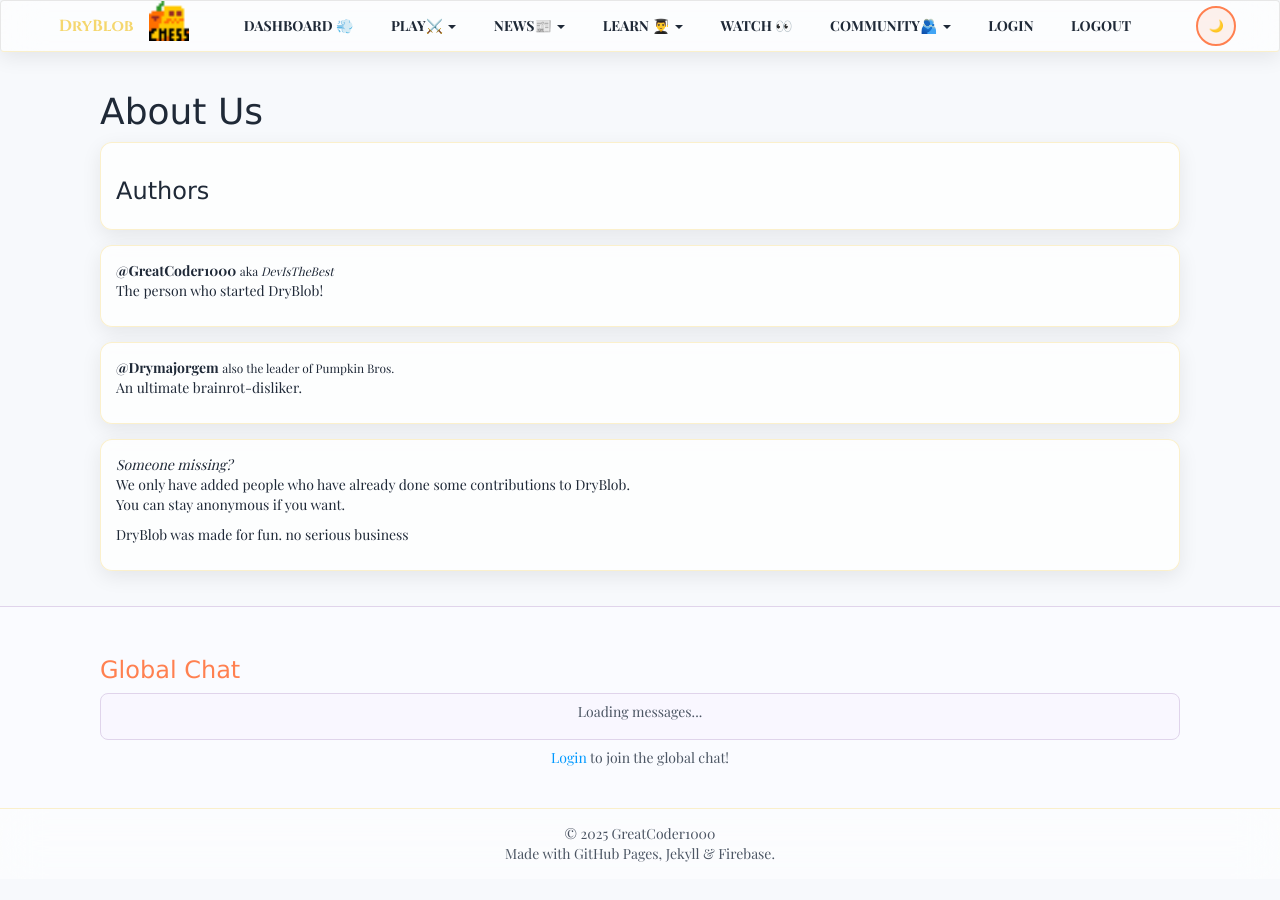
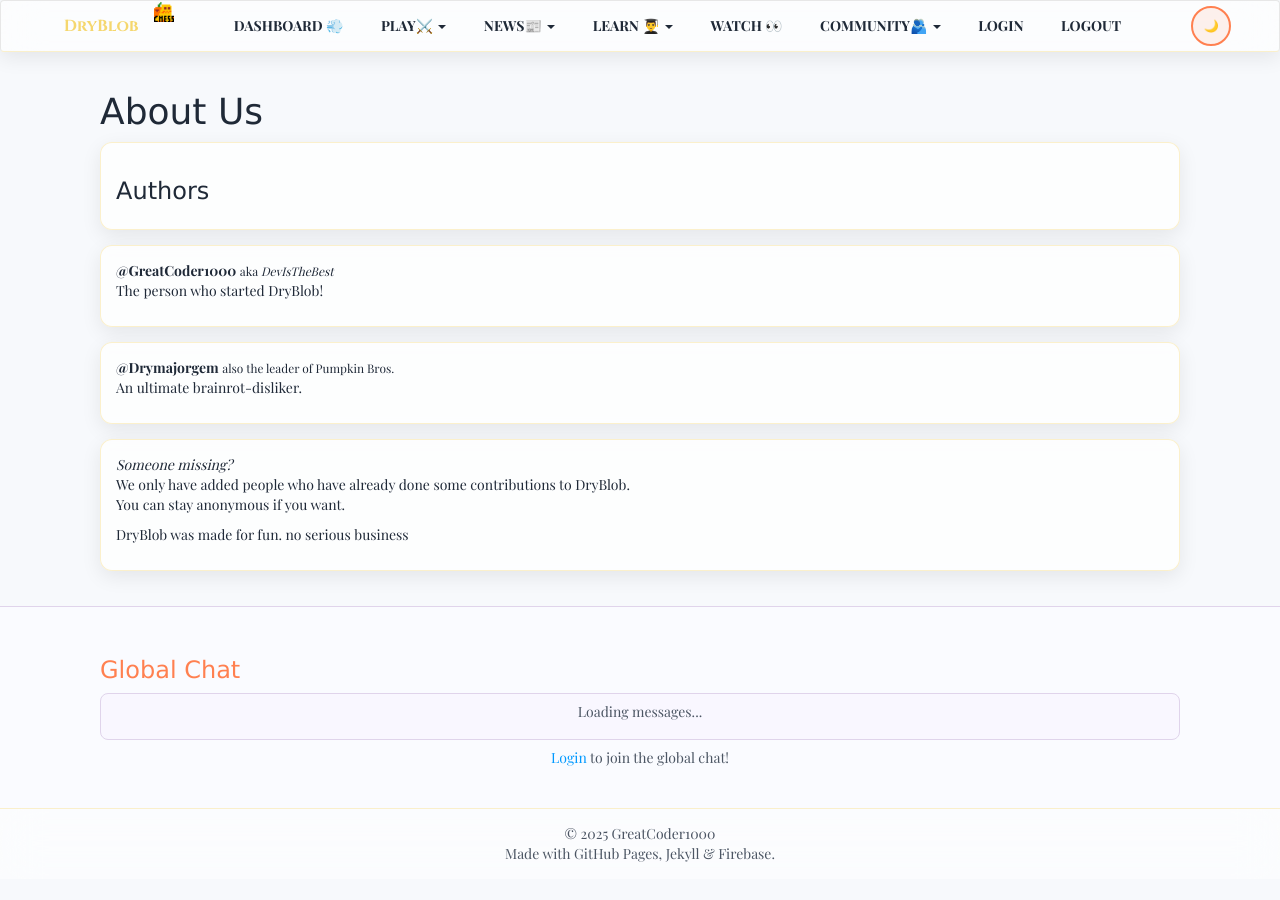
Before and after one commit to GreatCoder1000/drychess, a Jekyll site: the page built from about.html, in a window 1280 px wide. Built offline with Jekyll 4.4.1, drawn with Linux system fonts in a browser that asks for light colours; comment, search, counter and statistics services are not loaded.

Commit message:
Update default.html

```diff
--- a/_layouts/default.html
+++ b/_layouts/default.html
@@ -73,7 +73,7 @@
     <!-- NAVBAR -->
     <nav class="navbar navbar-default" role="navigation" style="padding: 0 1rem;">
         <div class="navbar-header">
-            <img src="dryblobchess.ico" alt="Dry & Blob" title="Dry & Blob" height="40" width="40">
+            <img src="dryblobchess.ico" alt="Dry & Blob" title="Dry & Blob" height="20" width="20">
             <a href="https://dryblob.github.io" class="navbar-brand">
                 DryBlob
             </a>
```
